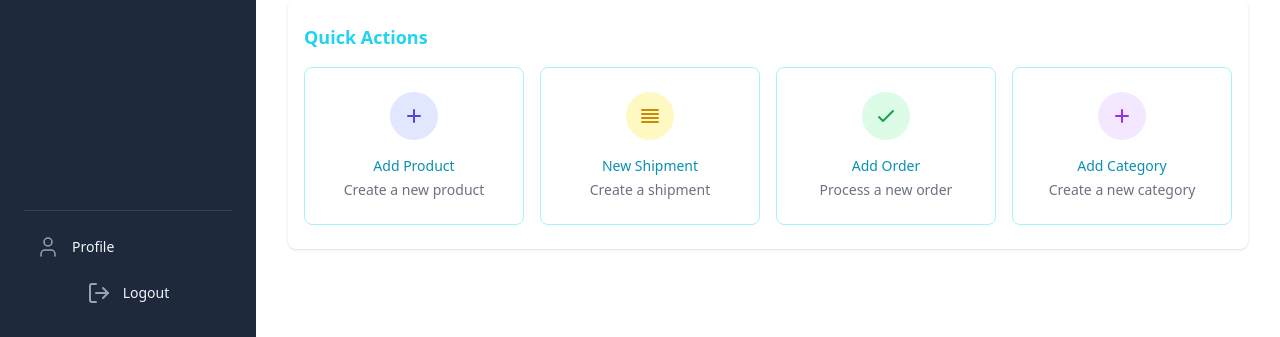
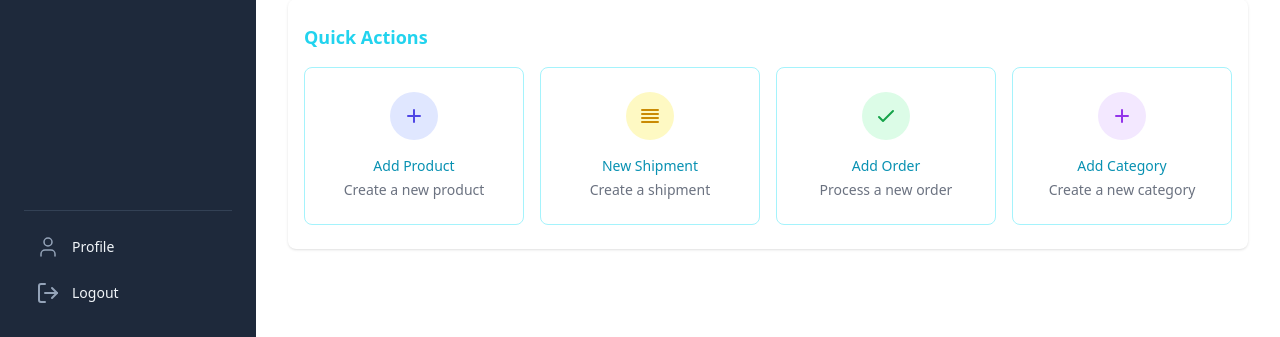
Before and after one commit to Naira98/Stockify, a Django app: page / in a window 1280 px wide. Shown: the part 773-1110 px from the top of the page. Run offline with Django 5.2, Linux system fonts and the light colour scheme; the visitor is signed in with stand-in values (Sample User, id 1); data that the repository does not hold is empty; some libraries are stand-ins or nearby versions.

Commit message:
fix: adjust layout and alignment in dashboard template

```diff
--- a/templates/dashboard/dashboard.html
+++ b/templates/dashboard/dashboard.html
@@ -100,7 +100,7 @@
 
           <!-- Logout -->
           <a href="{% url 'accounts:logout' %}">
-            <div class="flex items-center justify-center gap-3 px-3 py-2 rounded-full transition-all duration-200 hover:bg-slate-800">
+            <div class="flex items-center md:justify-start justify-center gap-3 px-3 py-2 rounded-full transition-all duration-200 hover:bg-slate-800">
               <div class="text-slate-400 hover:text-cyan-300 transition-colors duration-200">
                 {% include "icons/logout.svg" %}
               </div>
```
